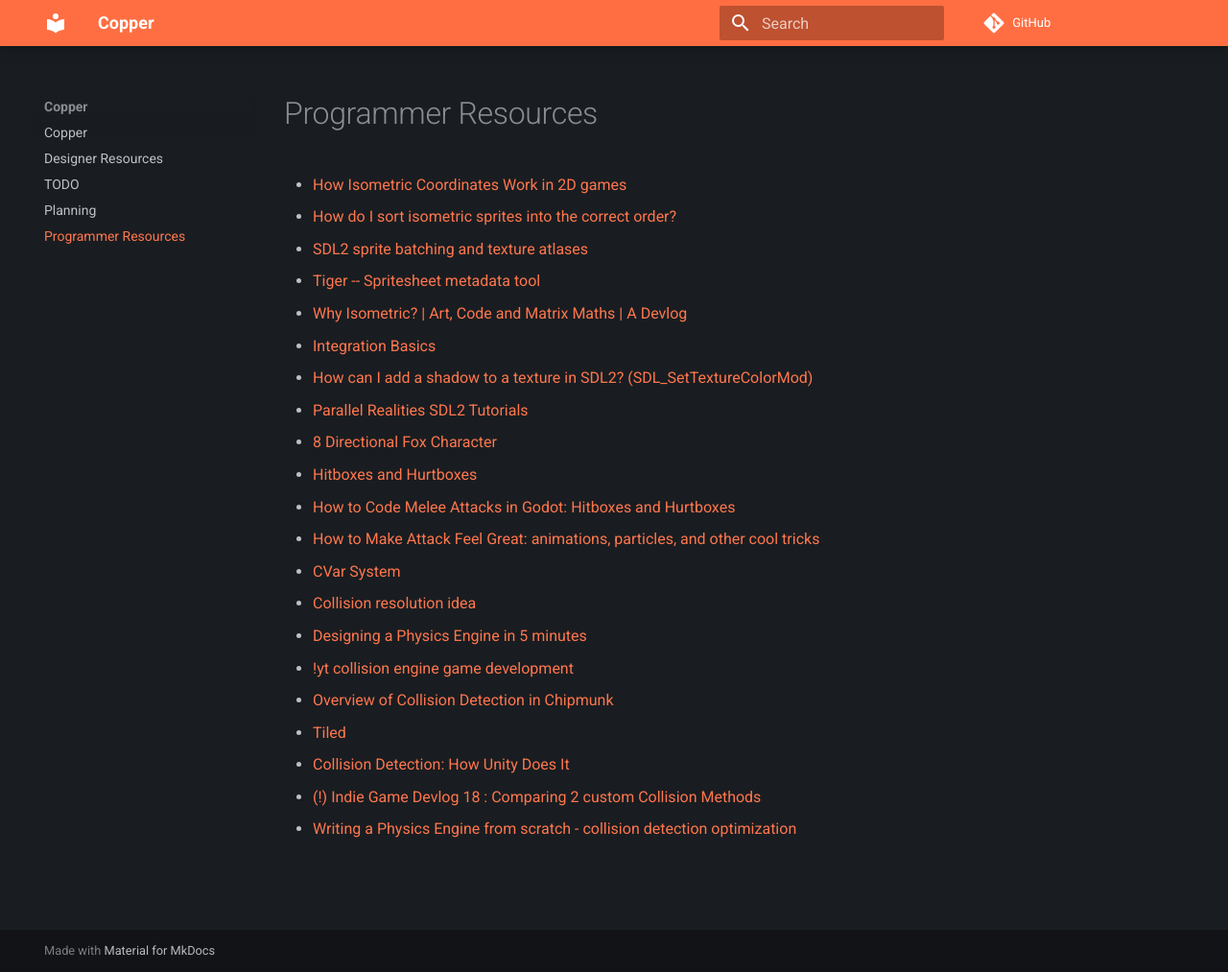
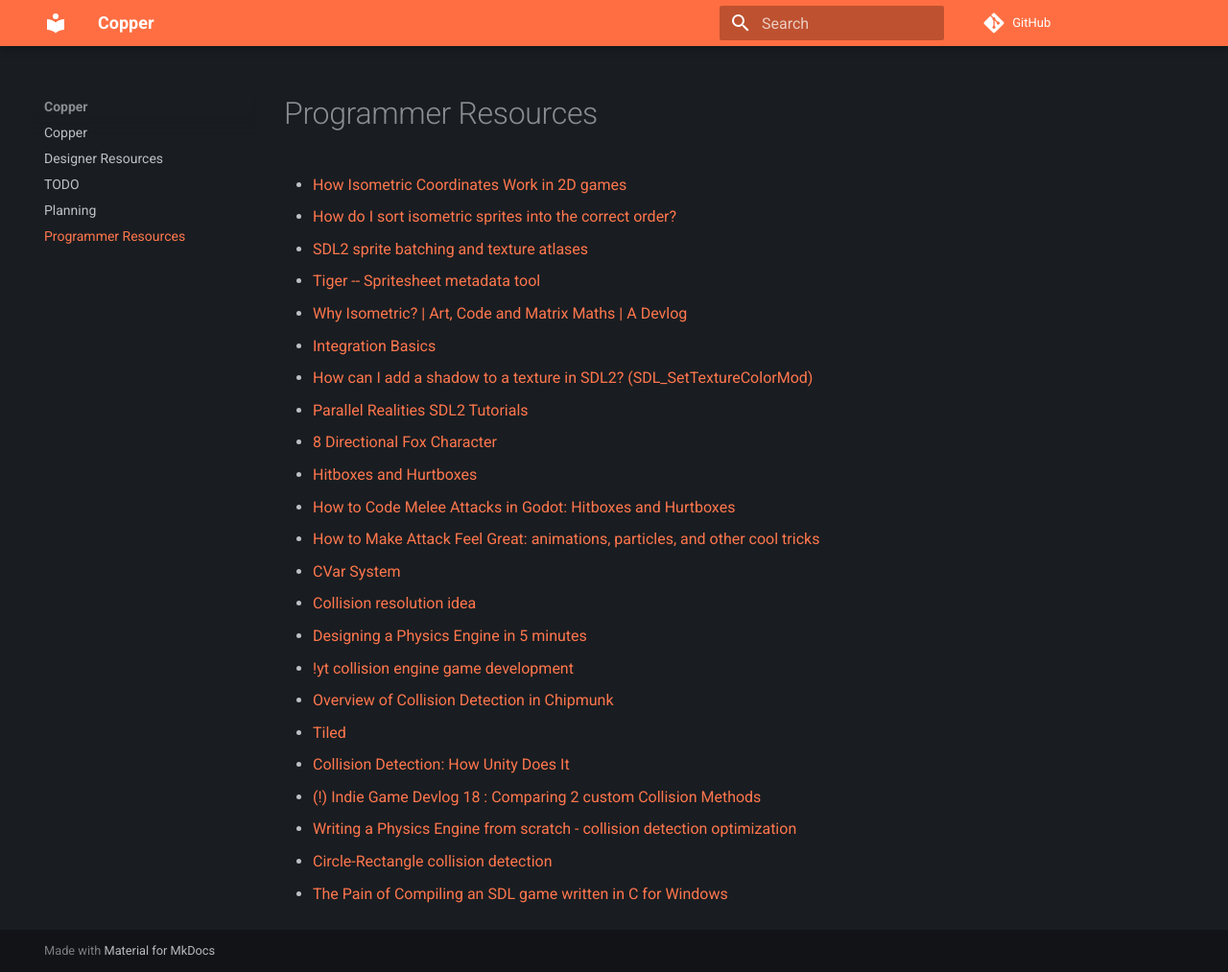
Before and after one commit to LeoRiether/Copper, an MkDocs documentation site: the page built from docs/programmer-resources.md, in a window 1280 px wide and 1013 px high. Shown: the whole window at 96% size. Built offline with MkDocs 1.6.1 and Material for MkDocs 9.7.7, drawn with Linux system fonts in a browser that asks for light colours; comment, search, counter and statistics services are not loaded.

```diff
--- a/docs/programmer-resources.md
+++ b/docs/programmer-resources.md
@@ -20,3 +20,5 @@
 - [Collision Detection: How Unity Does It](https://www.youtube.com/watch?v=B0aGFBo_Ki0)
 - [(!) Indie Game Devlog 18 : Comparing 2 custom Collision Methods](https://www.youtube.com/watch?v=KP7Nj3U4uuM)
 - [Writing a Physics Engine from scratch - collision detection optimization](https://www.youtube.com/watch?v=9IULfQH7E90)
+- [Circle-Rectangle collision detection](https://stackoverflow.com/a/402019)
+- [The Pain of Compiling an SDL game written in C for Windows](https://anna-singleton.github.io/posts/compiling-sdl-c-windows/)
```
Also changed, not shown: 1 other file.
